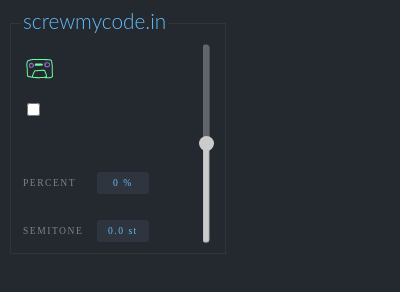
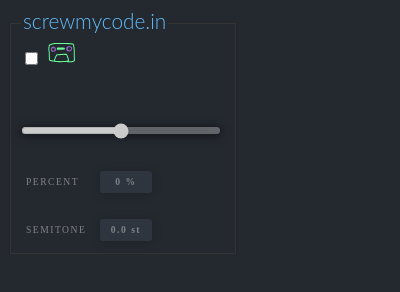
Before and after one commit to bamdadfr/screwmycode-in--extension, a browser extension: page app/pages/popup.html in a window 400 px wide. Drawn offline with Linux system fonts and the light colour scheme.

Commit message:
better UI

```diff
--- a/app/pages/popup.html
+++ b/app/pages/popup.html
@@ -13,47 +13,48 @@
 
     <div>
         <fieldset>
-            <legend>screwmycode.in</legend>
+            <legend>
+                <!-- <img src="../images/k7.svg" width="30px" /> -->
+                screwmycode.in
+            </legend>
 
             <div class="flex-container">
-
-                <div class="first-col">
-
-                    <div class="first-col first-row">
-
-                        <p>
-                            <img src="../images/k7.svg" width="30px" />
-                        </p>
-
-                        <p>
+                <div class="col">
+                    <div class="first-row">
                         <label class="switch">
                             <input id="checkbox" type="checkbox">
                         </label>
-                        </p>
 
+                        <img src="../images/k7.svg" width="30px" />
                 </div>
 
-                    <div class="first-col second-row">
+                <div class="spacer-1" />
 
+                <div class="second-row">
+                    <input class="slider" type="range" min="0.5" max="1.5" step="0.001" value="1">
+                </div>
+
+                <div class="spacer-2" />
+
+                <div class="third-row">
                     <div class="indicator">
-                            <span class="direction">percent</span>
-                            <span id="newPercent" class="changes"></span>
+                        <span class="indicator-name">percent</span>
+                        <span id="newPercent" class="indicator-value"></span>
                     </div>
 
                     <div class="indicator">
-                            <span class="direction">semitone</span>
-                            <span id="newTone" class="changes"></span>
+                        <span class="indicator-name">semitone</span>
+                        <span id="newTone" class="indicator-value"></span>
+                    </div>
                 </div>
 
             </div>
 
-                </div>
-
-                <div class="second-col">
+            <!-- <div class="second-col">
                 <div class="second-col first-row">
                     <input class="slider" type="range" min="0.5" max="1.5" step="0.001" value="1">
                 </div>
-                </div>
+            </div> -->
 
         </div>
 
--- a/app/scripts/popup.js
+++ b/app/scripts/popup.js
@@ -6,6 +6,13 @@ const newTone = document.getElementById ('newTone')
 
 // prefering 'oninput' instead of 'onchange'
 // because 'onchange' updates only when mouse up
+
+// https://github.com/processing/p5.js/blob/master/src/math/calculation.js#L450
+const rangeMap = (n, start1, stop1, start2, stop2) => {
+
+    return (n - start1) / (stop1 - start1) * (stop2 - start2) + start2
+
+}
 
 // listen on checkbox input
 checkbox.oninput = async (e) => {
@@ -43,42 +50,46 @@ const computeToneValue = (speed) => {
 
 }
 
-const animateIndicator = (element) => {
+const updateIndicator = (type, indicator, value) => {
 
-    element.style = 'color: #054570; background: #63BCF8;'
+    switch (type) {
 
-    setTimeout (() => {
+        case 'percent':
+            indicator.textContent = computePercentValue (value) + ' %'
 
-        element.style = ''
+            break
 
-    }, 500)
+        case 'tone':
+            indicator.textContent = computeToneValue (value) + ' st'
 
-}
+            break
 
-const updateIndicator = (type, indicator, value, noAnimation) => {
-
-    if (type === 'percent') {
-
-        indicator.textContent = computePercentValue (value) + ' %'
-
-    } else if (type === 'tone') {
-
-        indicator.textContent = computeToneValue (value) + ' st'
+        default:
+            return null
 
     }
 
-    if (!noAnimation) {
+    if (value === 1) {
 
-        animateIndicator (indicator)
+        indicator.style.setProperty ('--indicator-value-color', '#808386')
+
+        indicator.style.setProperty ('--indicator-value-shadow-opacity', 0.15)
+
+    } else {
+
+        if (value < 1) {
+
+            indicator.style.setProperty ('--indicator-value-shadow-opacity', rangeMap (value, 1, 0.5, 0.3, 0.5))
+
+        } else {
+
+            indicator.style.setProperty ('--indicator-value-shadow-opacity', rangeMap (value, 1, 1.5, 0.3, 0.5))
+
+        }
+
+        indicator.style.setProperty ('--indicator-value-color', '#63BCF8')
 
     }
-
-}
-
-// https://github.com/processing/p5.js/blob/master/src/math/calculation.js#L450
-const rangeMap = (n, start1, stop1, start2, stop2) => {
-
-    return (n - start1) / (stop1 - start1) * (stop2 - start2) + start2
 
 }
 
@@ -90,7 +101,9 @@ const updateSlider = (value) => {
 
         slider.disabled = true
 
-        slider.style.setProperty ('--slider-handle-color', '#444')
+        slider.style.setProperty ('--slider-handle-shadow-opacity', 0.2)
+
+        slider.style.setProperty ('--slider-handle-color', '#808386')
 
         slider.style.setProperty ('--slider-fill-padding-right', '0px')
 
@@ -110,15 +123,24 @@ const updateSlider = (value) => {
 
         if (value < 1) {
 
+            // slider handle shadow
+            slider.style.setProperty ('--slider-handle-shadow-opacity', rangeMap (value, 1, 0.5, 0.4, 0.8))
+
+            // slider color fill
             slider.style.setProperty ('--slider-fill-padding-right', '0px')
 
             slider.style.setProperty ('--slider-fill-border-right', '0px')
 
-            slider.style.setProperty ('--slider-fill-padding-left', rangeMap (value, 0.5, 1, 100, 0) + 'px')
+            slider.style.setProperty ('--slider-fill-padding-left', rangeMap (value, 1, 0.5, 0, 100) + 'px')
 
             slider.style.setProperty ('--slider-fill-border-left', '7px')
 
         } else {
+
+            // slider handle shadow
+            slider.style.setProperty ('--slider-handle-shadow-opacity', rangeMap (value, 1, 1.5, 0.4, 0.8))
+
+            // slider color fill
 
             slider.style.setProperty ('--slider-fill-padding-left', '0px')
 
@@ -138,26 +160,13 @@ const updateSlider = (value) => {
 browser.storage.onChanged.addListener ((changes) => {
 
     const isActive = changes.isActive.newValue
+    const valueOrActive = () => isActive ? changes.speed.newValue : 1
 
-    if (isActive === false) {
+    updateIndicator ('percent', newPercent, valueOrActive ())
 
-        updateIndicator ('percent', newPercent, 1, true)
+    updateIndicator ('tone', newTone, valueOrActive ())
 
-        updateIndicator ('tone', newTone, 1, true)
-
-        updateSlider (1)
-
-    } else {
-
-        const speed = changes.speed.newValue
-
-        updateIndicator ('percent', newPercent, speed)
-
-        updateIndicator ('tone', newTone, speed)
-
-        updateSlider (speed)
-
-    }
+    updateSlider (valueOrActive ())
 
 })
 
@@ -166,30 +175,17 @@ const init = async () => {
     // add if not set value (first init)
 
     const storage = await browser.storage.local.get ()
+    const valueOrActive = () => storage.isActive ? storage.speed : 1
 
     checkbox.checked = storage.isActive
 
-    if (!storage.isActive) {
+    slider.value = valueOrActive ()
 
-        slider.value = 1
+    updateIndicator ('percent', newPercent, valueOrActive ())
 
-        updateIndicator ('percent', newPercent, 1, true)
+    updateIndicator ('tone', newTone, valueOrActive ())
 
-        updateIndicator ('tone', newTone, 1, true)
-
-        updateSlider (1)
-
-    } else {
-
-        slider.value = storage.speed
-
-        updateIndicator ('percent', newPercent, storage.speed, true)
-
-        updateIndicator ('tone', newTone, storage.speed, true)
-
-        updateSlider (storage.speed)
-
-    }
+    updateSlider (valueOrActive ())
 
 }
 
--- a/app/styles/popup.css
+++ b/app/styles/popup.css
@@ -8,7 +8,7 @@ html, body {
     color: #808386;
     font-family: 'Lato', 'Lucida Grande', 'Lucida Sans Unicode', Tahoma, Sans-Serif;
     overflow: hidden;
-    width: 220px;
+    width: 230px;
 }
 
 div {
@@ -23,6 +23,7 @@ div {
 fieldset {
     border: 1px solid #343434;
     padding: 0 10px 5px;
+    box-shadow: 0px 1px 1px 1px rgba(0,0,0,0.1);
 }
 
 legend {
@@ -84,14 +85,23 @@ label, .value, .toggle-text {
     line-height: 3rem;
 }
 
-.indicator .direction {
+.indicator-name {
     display: inline-block;
     width: 70px;
+    padding-left: 5px;
+    font-weight: 500;
 }
 
-.indicator .changes {
+:root {
+
+    --indicator-value-color: #63BCF8;
+
+    --indicator-value-shadow-opacity: 0.3; /* oscillates 0.3 - 0.5 */
+}
+
+.indicator-value {
     width: 42px;
-    color: #63BCF8;
+    color: var(--indicator-value-color);
     background: #2F353E;
     text-transform: none;
     display: inline-block;
@@ -99,5 +109,7 @@ label, .value, .toggle-text {
     line-height: 22px;
     padding: 0 5px;
     border-radius: 3px;
-    transition: color 0.4s ease-in-out, background 0.4s ease-in-out;
+    transition: color 0.25s ease-in-out, background 0.25s ease-in-out, box-shadow 0.25s ease-in-out;
+    font-weight: 600;
+    box-shadow: 0px 1px 10px 1px rgba(0,0,0, var(--indicator-value-shadow-opacity));
 }
--- a/app/styles/slider.css
+++ b/app/styles/slider.css
@@ -9,30 +9,61 @@
     --slider-fill-border-right: 0px;
 
     --slider-handle-color: black;
+
+    --slider-handle-shadow-opacity: 0.4; /* oscillates 0.4 0.8 */
 }
 
 .flex-container {
-    height: 100%;
+    /* height: 100%; */
+
     width: 100%;
     display: flex;
     align-items: center;
     justify-content: center;
+
+    /* background-color: black; */
 }
 
-.first-col {
-    width: 160px;
+.col {
+    /* width: 220px; */
+
+    width: 100%;
     height: 210px;
+
+    /* background: pink; */
 }
 
-.first-col .first-row {
-    height: 105px;
+.first-row {
+    height: 50px;
+
+    /* background: blue; */
 }
 
-.first-col .second-row {
-    height: 90px;
+.second-row {
+    height: 20px;
+
+    /* background: white; */
 }
 
-.second-col {
+.third-row {
+    height: 90px;
+
+    /* background: red; */
+}
+
+.spacer-1 {
+    padding-top: 30px;
+
+    /* background: gray; */
+}
+
+.spacer-2 {
+    padding-top: 20px;
+
+    /* background: gray; */
+}
+
+/* .second-col {
     width: 30px;
 }
 
@@ -41,6 +72,7 @@
     margin-left: 5px;
     margin-top: 170px;
 }
+ */
 
 .slider {
     width: 200px;
@@ -49,6 +81,7 @@
     -moz-appearance: none;
     border-radius: 7px;
     background: #444;
+    box-shadow: 0px 1px 10px 1px rgba(0,0,0,0.5);
 }
 
 .slider::-moz-range-thumb {
@@ -59,6 +92,7 @@
     height: 15px;
     background: #242930;
     border-radius: 100%;
+    box-shadow: 0px 1px 10px 1px rgba(0,0,0, var(--slider-handle-shadow-opacity));
 }
 
 .slider::-moz-focus-outer {
```
Lines whose indentation alone changed are shown as unchanged.
